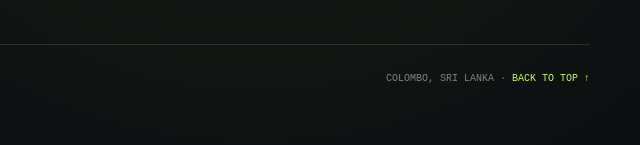
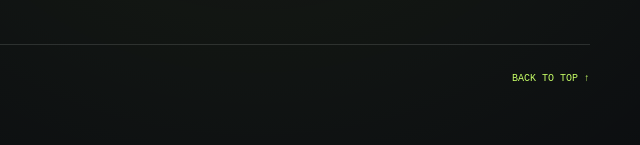
Before and after one commit to Harindi21/Harindi21.github.io, a plain HTML site: page index.html in a window 1280 px wide. Shown: the part 8274-8419 px from the top of the page, 640-1280 px from the left. Drawn offline with Linux system fonts and the light colour scheme; animation ran at ten frames a second.

Commit message:
Update index.html

```diff
--- a/index.html
+++ b/index.html
@@ -177,7 +177,7 @@ html[data-motion="off"]{scroll-behavior:auto}html[data-motion="off"] *,html[data
 
     <section class="section" id="education" aria-labelledby="educationTitle"><div class="container"><div class="kicker reveal">05 / THE FOUNDATION</div><div class="section-top reveal"><h2 class="section-title" id="educationTitle">Always a<br><em>work in progress.</em></h2></div><div class="education-grid"><article class="education-card reveal"><span class="edu-date">2021 — 2025 / EDUCATION</span><h3>BSc (Hons) in Software Engineering</h3><p class="edu-place">NSBM Green University, Sri Lanka</p><div class="edu-awards"><span>FIRST CLASS HONOURS</span><span>TOP OF THE BATCH / 21.1 & 21.2</span></div><p>Coursework in architecture, databases, distributed systems and machine learning. Final-year independent research and project: GIGGO.</p></article><article class="education-card reveal"><span class="edu-date">2026 / RESEARCH</span><h3>Applied ML & Retrieval-Augmented Systems</h3><p class="edu-place">TIDAC 2026 International Research Conference</p><div class="edu-awards"><span>UNDER PEER REVIEW</span></div><p>Independent IEEE-format paper based on GIGGO, exploring applied machine learning and retrieval-augmented assistant design.</p></article></div></div></section>
 
-    <section class="section contact" id="contact" aria-labelledby="contactTitle"><div class="container"><div class="kicker reveal">06 / THE NEXT THING</div><h2 class="contact-title reveal" id="contactTitle">LET'S MAKE<br><span class="outline">SOMETHING</span><br><span class="spark">MATTER.</span></h2><p class="contact-sub reveal">Have an interesting problem, a bold idea, or an opportunity worth exploring? I'd love to hear about it.</p><div class="contact-cta reveal"><a class="email-link" href="mailto:eranthikah999@gmail.com?subject=Hello%20Harindi%20%E2%80%93%20Let%27s%20connect">eranthikah999@gmail.com <span aria-hidden="true">↗</span></a><div class="contact-links"><a href="https://github.com/Harindi21" target="_blank" rel="noopener noreferrer">GITHUB ↗</a><button type="button" id="copyEmail">COPY EMAIL ↗</button></div></div><footer><span>© 2026 HARINDI BALASURIYA.</span><span>COLOMBO, SRI LANKA · <a href="#home" style="color:var(--accent)">BACK TO TOP ↑</a></span></footer></div></section>
+    <section class="section contact" id="contact" aria-labelledby="contactTitle"><div class="container"><div class="kicker reveal">06 / THE NEXT THING</div><h2 class="contact-title reveal" id="contactTitle">LET'S MAKE<br><span class="outline">SOMETHING</span><br><span class="spark">MATTER.</span></h2><p class="contact-sub reveal">Have an interesting problem, a bold idea, or an opportunity worth exploring? I'd love to hear about it.</p><div class="contact-cta reveal"><a class="email-link" href="mailto:eranthikah999@gmail.com?subject=Hello%20Harindi%20%E2%80%93%20Let%27s%20connect">eranthikah999@gmail.com <span aria-hidden="true">↗</span></a><div class="contact-links"><a href="https://github.com/Harindi21" target="_blank" rel="noopener noreferrer">GITHUB ↗</a><button type="button" id="copyEmail">COPY EMAIL ↗</button></div></div><footer><span>© 2026 HARINDI BALASURIYA.</span><span><a href="#home" style="color:var(--accent)">BACK TO TOP ↑</a></span></footer></div></section>
   </main>
 
   <div class="corner-controls"><button class="float-control motion" type="button" id="motionButton" aria-pressed="false" aria-label="Turn off animations">◌ MOTION: ON</button></div>
```
